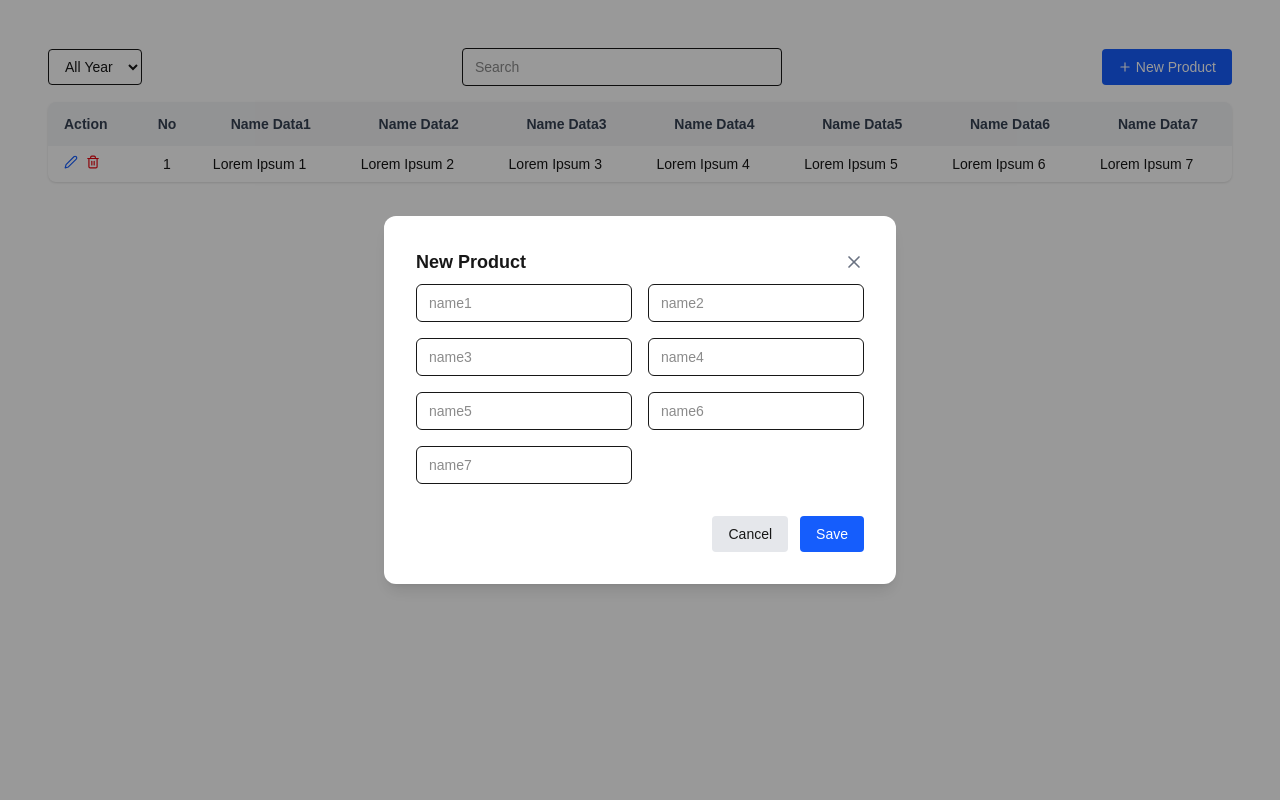
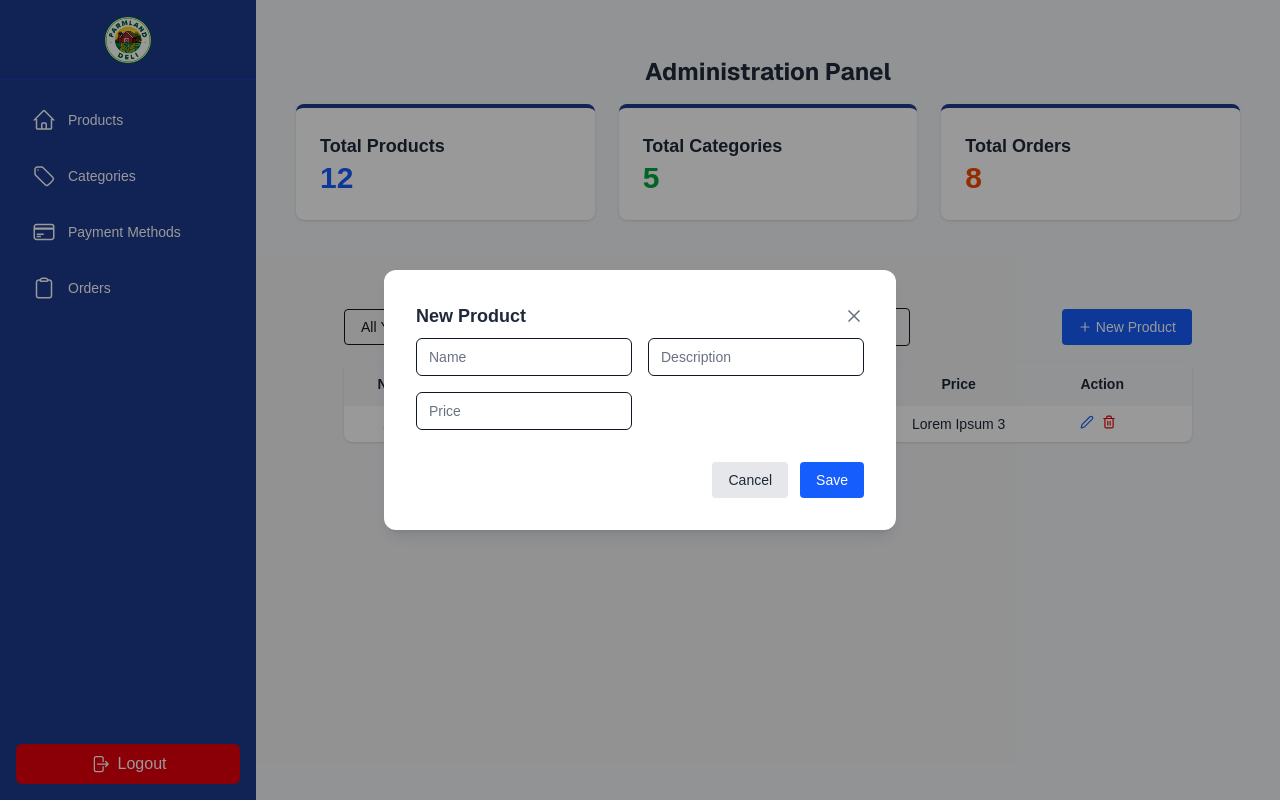
Before and after one commit to mgh80/FarmLandDeliWeb, a Next.js app: page /admin/products in a window 1280 px wide. Both pictures are taken after a click on the button "New Product". Built offline with nearby package versions, Linux system fonts and the light colour scheme.

Commit message:
Improvement in ProductTable

```diff
--- /dev/null
+++ b/src/app/admin/layout.tsx
@@ -0,0 +1,118 @@
+"use client";
+
+import React, { ReactNode } from "react";
+import {
+  HomeIcon,
+  TagIcon,
+  CreditCardIcon,
+  ClipboardIcon,
+  ArrowRightOnRectangleIcon,
+} from "@heroicons/react/24/outline";
+import Image from "next/image";
+import { useRouter } from "next/navigation";
+import { supabase } from "@/lib/supabase";
+
+const stats = [
+  { name: "Total Products", value: 12, color: "text-blue-600" },
+  { name: "Total Categories", value: 5, color: "text-green-600" },
+  { name: "Total Orders", value: 8, color: "text-orange-600" },
+];
+
+type SidebarItemProps = {
+  icon: React.FC<React.SVGProps<SVGSVGElement>>;
+  label: string;
+  href: string;
+};
+
+const SidebarItem = ({ icon: Icon, label, href }: SidebarItemProps) => (
+  <a
+    href={href}
+    className="flex items-center px-4 py-3 text-white hover:bg-blue-800 transition rounded-md"
+  >
+    <Icon className="h-6 w-6 mr-3" />
+    <span className="text-sm font-medium">{label}</span>
+  </a>
+);
+
+export default function AdminLayout({ children }: { children: ReactNode }) {
+  const router = useRouter();
+
+  const handleLogout = async () => {
+    await supabase.auth.signOut();
+    router.push("/login");
+  };
+
+  return (
+    <div className="flex h-screen bg-gray-100">
+      {/* Sidebar */}
+      <aside className="w-64 bg-blue-900 text-white flex flex-col justify-between">
+        <div>
+          <div className="flex items-center justify-center h-20 border-b border-blue-800">
+            <Image
+              src="/logo.png"
+              alt="Logo"
+              width={48}
+              height={48}
+              className="rounded-full"
+            />
+          </div>
+          <nav className="p-4 space-y-2">
+            <SidebarItem
+              icon={HomeIcon}
+              label="Products"
+              href="/admin/products"
+            />
+            <SidebarItem
+              icon={TagIcon}
+              label="Categories"
+              href="/admin/categories"
+            />
+            <SidebarItem
+              icon={CreditCardIcon}
+              label="Payment Methods"
+              href="/admin/payments"
+            />
+            <SidebarItem
+              icon={ClipboardIcon}
+              label="Orders"
+              href="/admin/orders"
+            />
+          </nav>
+        </div>
+
+        {/* Logout Button */}
+        <div className="p-4">
+          <button
+            onClick={handleLogout}
+            className="w-full flex items-center justify-center gap-2 bg-red-600 hover:bg-red-700 text-white font-medium py-2 px-4 rounded-md transition"
+          >
+            <ArrowRightOnRectangleIcon className="h-5 w-5" />
+            Logout
+          </button>
+        </div>
+      </aside>
+
+      {/* Main Content */}
+      <main className="flex-1 p-10 overflow-y-auto">
+        {/* Dashboard Cards */}
+        <h1 className="text-center text-2xl font-bold px-4 py-4 font-sans text-gray-800">
+          Administration Panel
+        </h1>
+        <div className="grid grid-cols-1 md:grid-cols-2 lg:grid-cols-3 gap-6 mb-10">
+          {stats.map((stat) => (
+            <div
+              key={stat.name}
+              className="bg-white rounded-lg shadow p-6 border-t-4 border-blue-900"
+            >
+              <h2 className="text-lg font-semibold text-gray-800">
+                {stat.name}
+              </h2>
+              <p className={`text-3xl font-bold ${stat.color}`}>{stat.value}</p>
+            </div>
+          ))}
+        </div>
+        {children}
+      </main>
+    </div>
+  );
+}
--- a/src/app/admin/products/ProductTable.tsx
+++ b/src/app/admin/products/ProductTable.tsx
@@ -5,13 +5,9 @@ import { FiEdit2, FiTrash2, FiPlus, FiX } from "react-icons/fi";
 
 type Product = {
   id: number;
-  name1: string;
-  name2: string;
-  name3: string;
-  name4: string;
-  name5: string;
-  name6: string;
-  name7: string;
+  Name: string;
+  Description: string;
+  Price: string;
 };
 
 export default function ProductTable() {
@@ -19,13 +15,9 @@ export default function ProductTable() {
   const [products, setProducts] = useState<Product[]>([
     {
       id: 1,
-      name1: "Lorem Ipsum 1",
-      name2: "Lorem Ipsum 2",
-      name3: "Lorem Ipsum 3",
-      name4: "Lorem Ipsum 4",
-      name5: "Lorem Ipsum 5",
-      name6: "Lorem Ipsum 6",
-      name7: "Lorem Ipsum 7",
+      Name: "Lorem Ipsum 1",
+      Description: "Lorem Ipsum 2",
+      Price: "Lorem Ipsum 3",
     },
   ]);
   const [modalOpen, setModalOpen] = useState(false);
@@ -34,9 +26,7 @@ export default function ProductTable() {
   /* ---------- CRUD helpers ---------- */
   const saveProduct = (p: Product) => {
     if (editing) {
-      setProducts((prev) =>
-        prev.map((x) => (x.id === p.id ? p : x))
-      );
+      setProducts((prev) => prev.map((x) => (x.id === p.id ? p : x)));
     } else {
       setProducts((prev) => [...prev, { ...p, id: Date.now() }]);
     }
@@ -78,25 +68,30 @@ export default function ProductTable() {
       {/* tabla */}
       <div className="bg-white rounded-lg shadow overflow-x-auto">
         <table className="w-full text-sm">
-          <thead className="bg-gray-100 text-gray-700">
+          <thead className="bg-gray-100 text-gray-800">
             <tr>
+              <th className="px-4 py-3">No</th>
+              <th className="px-4 py-3">Product</th>
+              <th className="px-4 py-3">Description</th>
+              <th className="px-4 py-3">Price</th>
               <th className="px-4 py-3 text-left">Action</th>
-              <th className="px-4 py-3">No</th>
-              <th className="px-4 py-3">Name Data1</th>
-              <th className="px-4 py-3">Name Data2</th>
-              <th className="px-4 py-3">Name Data3</th>
-              <th className="px-4 py-3">Name Data4</th>
-              <th className="px-4 py-3">Name Data5</th>
-              <th className="px-4 py-3">Name Data6</th>
-              <th className="px-4 py-3">Name Data7</th>
             </tr>
           </thead>
 
           <tbody>
             {products.map((p, i) => (
               <tr key={p.id} className={i % 2 ? "bg-gray-50" : ""}>
-                {/* botones a la IZQUIERDA */}
-                <td className="px-4 py-2 whitespace-nowrap">
+                <td className="px-4 py-2 text-center text-gray-800">{i + 1}</td>
+                <td className="px-4 py-2 text-center text-gray-800">
+                  {p.Name}
+                </td>
+                <td className="px-4 py-2 text-center text-gray-800">
+                  {p.Description}
+                </td>
+                <td className="px-4 py-2 text-center text-gray-800">
+                  {p.Price}
+                </td>
+                <td className="px-4 py-2 whitespace-nowrap text-gray-800">
                   <button
                     onClick={() => {
                       setEditing(p);
@@ -113,15 +108,6 @@ export default function ProductTable() {
                     <FiTrash2 />
                   </button>
                 </td>
-
-                <td className="px-4 py-2 text-center">{i + 1}</td>
-                <td className="px-4 py-2">{p.name1}</td>
-                <td className="px-4 py-2">{p.name2}</td>
-                <td className="px-4 py-2">{p.name3}</td>
-                <td className="px-4 py-2">{p.name4}</td>
-                <td className="px-4 py-2">{p.name5}</td>
-                <td className="px-4 py-2">{p.name6}</td>
-                <td className="px-4 py-2">{p.name7}</td>
               </tr>
             ))}
           </tbody>
@@ -156,51 +142,46 @@ function ProductModal({
   const [form, setForm] = useState<Product>(
     product ?? {
       id: 0,
-      name1: "",
-      name2: "",
-      name3: "",
-      name4: "",
-      name5: "",
-      name6: "",
-      name7: "",
+      Name: "",
+      Description: "",
+      Price: "",
     }
   );
 
   return (
     <div className="fixed inset-0 flex items-center justify-center bg-black/40 z-50">
-      <div className="w-full max-w-lg bg-white rounded-xl shadow-lg p-8 space-y-4">
+      <div className="w-full max-w-lg bg-white rounded-xl shadow-lg p-8 space-y-4 text-gray-800">
         {/* header */}
         <div className="flex justify-between items-center mb-2">
           <h2 className="text-lg font-bold">
             {product ? "Edit Product" : "New Product"}
           </h2>
-          <button onClick={onClose} className="text-gray-500 hover:text-gray-700">
+          <button
+            onClick={onClose}
+            className="text-gray-500 hover:text-gray-700"
+          >
             <FiX size={20} />
           </button>
         </div>
 
         {/* form grid */}
         <div className="grid grid-cols-2 gap-4">
-          {(["name1", "name2", "name3", "name4", "name5", "name6", "name7"] as const).map(
-            (field) => (
-              <input
-                key={field}
-                placeholder={field}
-                value={form[field]}
-                onChange={(e) =>
-                  setForm({ ...form, [field]: e.target.value })
-                }
-                className="border rounded-md px-3 py-2 text-sm"
-              />
-            )
-          )}
+          {(["Name", "Description", "Price"] as const).map((field) => (
+            <input
+              key={field}
+              placeholder={field}
+              value={form[field]}
+              onChange={(e) => setForm({ ...form, [field]: e.target.value })}
+              className="border rounded-md px-3 py-2 text-sm text-gray-900 placeholder-gray-500"
+            />
+          ))}
         </div>
 
         {/* botones */}
         <div className="flex justify-end gap-3 pt-4">
           <button
             onClick={onClose}
-            className="px-4 py-2 bg-gray-200 rounded hover:bg-gray-300 text-sm"
+            className="px-4 py-2 bg-gray-200 rounded hover:bg-gray-300 text-sm text-gray-800"
           >
             Cancel
           </button>
```
Also changed, not shown: src/app/admin/page.tsx (+2 -114 lines).
